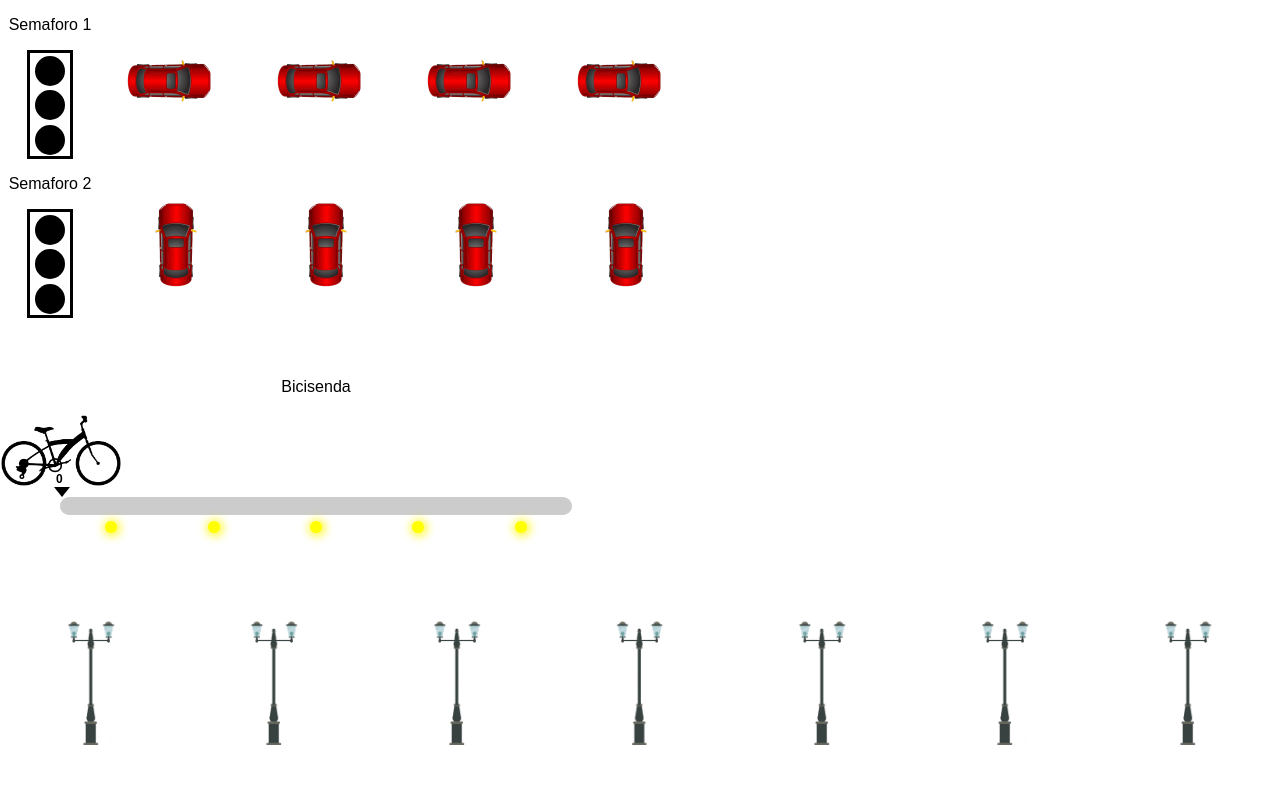
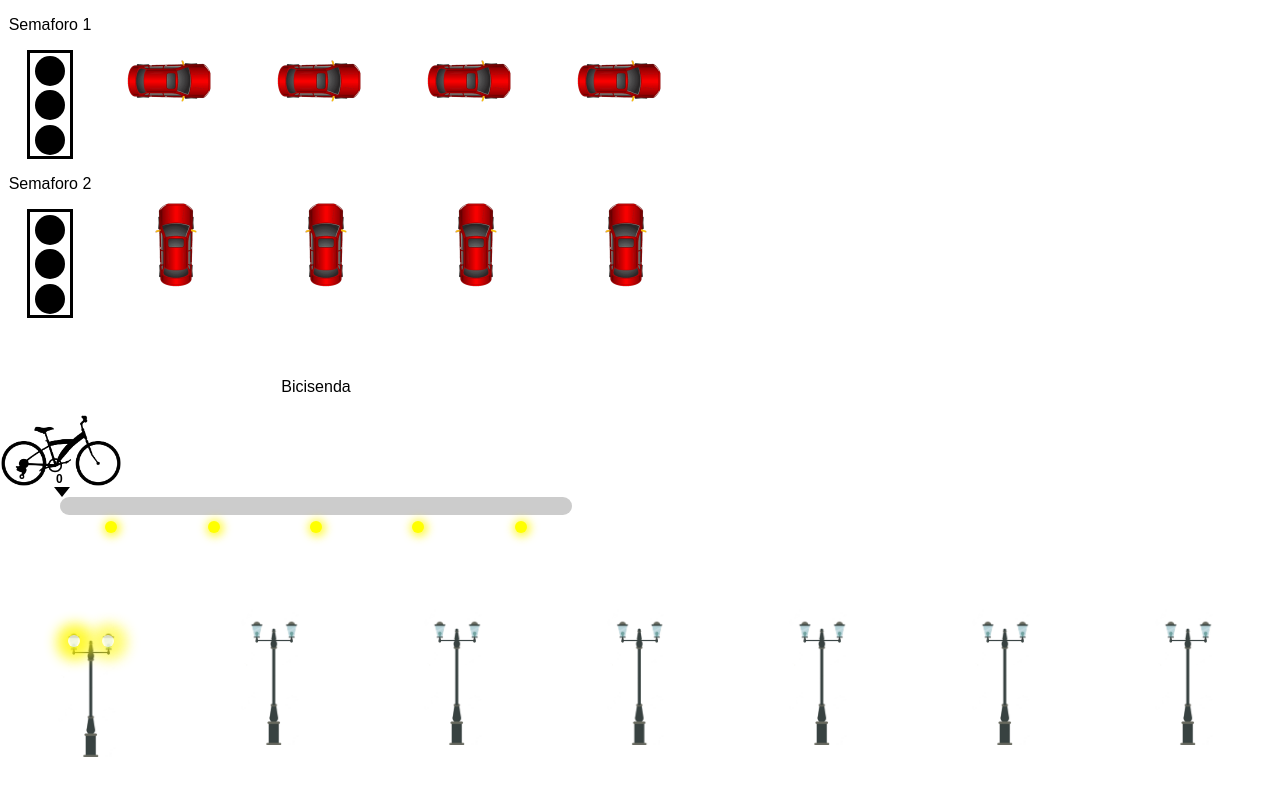
Before and after one commit to gianquito/servidor-expo, a website: page public/index.html in a window 1280 px wide. Drawn offline with Linux system fonts and the light colour scheme; no server answers.

Commit message:
luces-calle

```diff
--- a/public/index.html
+++ b/public/index.html
@@ -80,7 +80,13 @@
     </div>
 
     <div class="luces-ciudad">
-      <img src="assets/poste_apagado.jpg" id="Calle_luz1">
+      <div id="Calle_luz1">
+        <div class="focos">
+          <div class="foco1"></div>
+          <div class="foco2"></div>
+        </div>
+        <img src="assets/poste_apagado.jpg">
+      </div>
       <img src="assets/poste_apagado.jpg" id="Calle_luz2">
       <img src="assets/poste_apagado.jpg" id="Calle_luz3">
       <img src="assets/poste_apagado.jpg" id="Calle_luz4">
--- a/public/script.js
+++ b/public/script.js
@@ -46,11 +46,9 @@ socket.onmessage = function(event) {
         document.getElementById(key).style.background = "1px 1px 8px 3px rgba(255,248,0,0.71)";
       }
     }else if(key.startsWith("Calle_luz")){
-      if(data[key] == 0){
-        document.getElementById(key).src = "assets/poste_apagado.jpg";
-      }else{
-        document.getElementById(key).src = "assets/poste_prendido.jpg";
-      }
+        document.getElementById(key).children[0].style.opacity = "0";
+        document.getElementById(key).children[0].children[0].style.boxShadow = "1px 1px "+ data[key] +"px "+data[key]*0.13+"px rgb(255,248,0, 0.71);";
+        document.getElementById(key).children[0].children[1].style.boxShadow = "1px 1px 13px 13px rgb(255,248,0, 0.71);";
     }
   })
 }
--- a/public/styles.css
+++ b/public/styles.css
@@ -133,6 +133,36 @@ body{
   box-shadow: 1px 1px 8px 3px rgba(255,248,0,0.71);
 }
 
+.focos{
+  display: grid;
+  grid-template-columns: 10px 10px;
+  justify-content: center;
+  grid-gap: 27px;
+  position: relative;
+  top: 30px;
+  opacity: 0.8;
+}
+
+.foco1{
+  width: 12px;
+  height: 12px;
+  border-radius: 50%;
+  background: lightyellow;
+  box-shadow: 1px 1px 13px 12px rgb(255, 248, 0,1);
+  z-index: 500;
+}
+
+.foco2{
+  position: relative;
+  right: 2.5px;
+  width: 12px;
+  height: 12px;
+  border-radius: 50%;
+  background: lightyellow;
+  box-shadow: 1px 1px 13px 12px rgb(255,248,0, 0.71);
+  z-index: 500;
+}
+
 .camara{
   display: inline-block;
   flex-direction: column;
```
